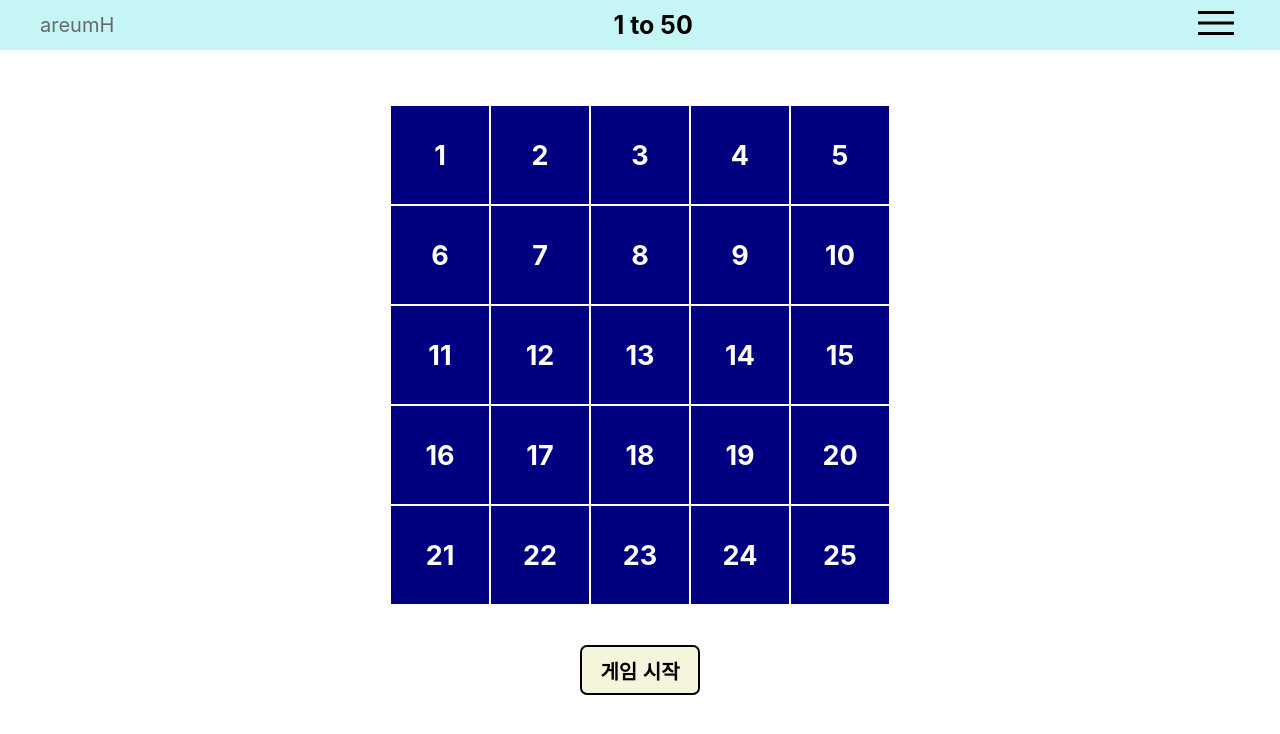
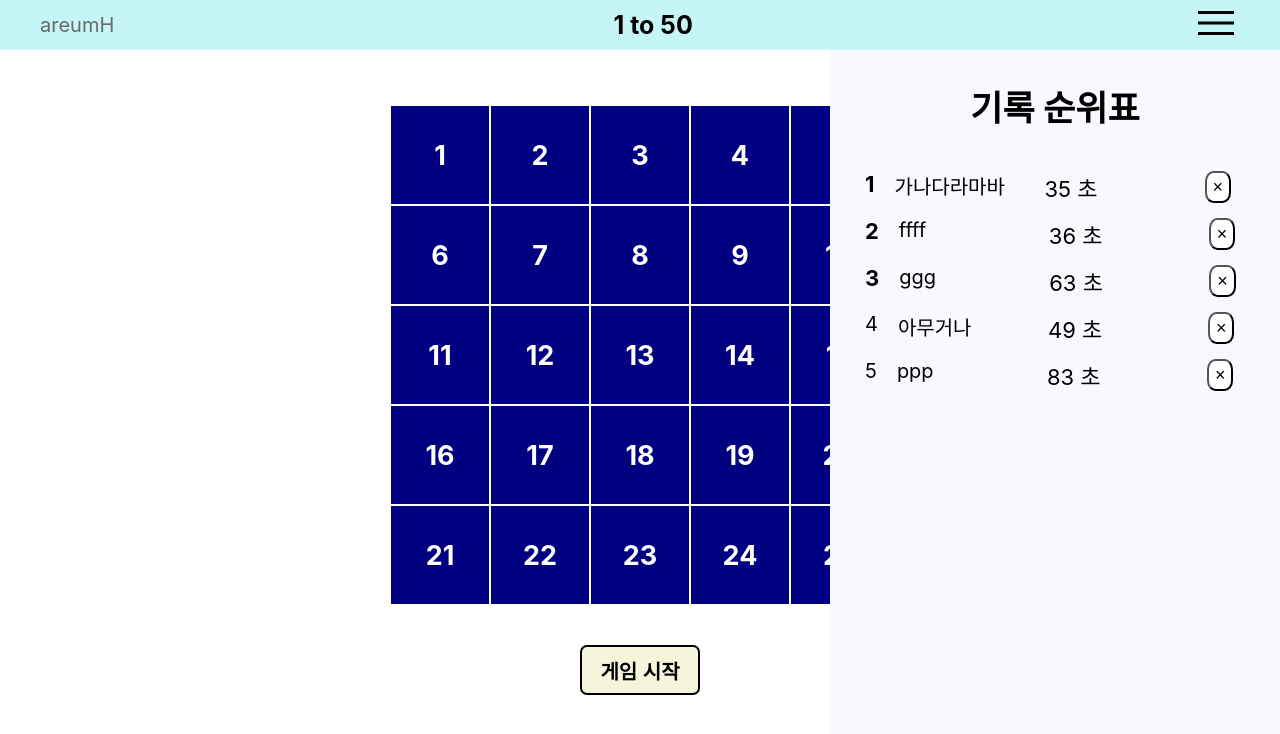
Before and after one commit to areumH/OneToFifty, a React (Create React App) app in the folder onetofifty/: page / in a window 1280 px wide. Shown: the top 734 px of the page. Built offline with nearby package versions, Linux system fonts and the light colour scheme.

Commit message:
score : map 함수 구현

```diff
--- a/onetofifty/src/component/header/header.jsx
+++ b/onetofifty/src/component/header/header.jsx
@@ -1,8 +1,9 @@
 import { React, useState } from "react";
+import Score from "./score/score";
 import "./header.css";
 
 const Header = () => {
-  const [isOpen, setIsOpen] = useState(false);
+  const [isOpen, setIsOpen] = useState(true);
   const toggleMenu = () => {
     setIsOpen(isOpen => !isOpen);
   }
@@ -18,6 +19,9 @@ const Header = () => {
       </div>
       <div className={isOpen ? "open" : "hide"}>
         <div className="table_text">기록 순위표</div>
+        <div>
+          <Score />
+        </div>
       </div>
     </header>
   );
--- /dev/null
+++ b/onetofifty/src/component/header/score/score.css
@@ -0,0 +1,32 @@
+.box_style {
+  margin-top: 40px;
+  margin-left: 35px;
+}
+.score_line {
+  margin-top: 15px;
+  display: flex;
+}
+
+.index_style {
+  font-size: 20px;
+  margin-right: 20px;
+}
+.topindex_style {
+  font-size: 22px;
+  margin-right: 20px;
+  font-weight: bold;
+}
+.name_style {
+  font-size: 20px;
+  width: 150px;
+}
+.score_style {
+  font-size: 22px;
+  width: 160px;
+
+}
+.remove_button {
+  border-radius: 32%;
+  background: white;
+  font-size: 18px;
+}
--- /dev/null
+++ b/onetofifty/src/component/header/score/score.jsx
@@ -0,0 +1,35 @@
+import { React, useState } from "react";
+import "./score.css";
+
+const Score = () => {
+  const [score, setScore] = useState([
+    [35, "가나다라마바"],
+    [36, "ffff"],
+    [63, "ggg"],
+    [49, "아무거나"],
+    [83, "ppp"]
+  ]);
+  const onRemove = (index) => {
+    setScore(score.filter((_, i) => i !== index));
+  };
+
+  const scoreList = score.map((value, index) => (
+    <div key={index} className="score_line">
+      <div
+        value={index}
+        className={index < 3 ? "topindex_style" : "index_style"}
+      >
+        {index + 1}
+      </div>
+      <div className="name_style"> {value[1]} </div>
+      <div className="score_style"> {value[0]} 초 </div>
+      <button className="remove_button" onClick={() => onRemove(index)}>
+        ×
+      </button>
+    </div>
+  ));
+
+  return <div className="box_style">{scoreList}</div>;
+};
+
+export default Score;
--- a/onetofifty/src/component/main/modal/modal.jsx
+++ b/onetofifty/src/component/main/modal/modal.jsx
@@ -16,7 +16,7 @@ const Modal = ({ time, modalOff }) => {
         <div className="time_text"> 이름을 입력하세요!</div>
         <input
           type="text"
-          maxLength="7"
+          maxLength="6"
           className="nickname"
           value={name}
           onChange={(e) => setName(e.target.value)}
```
